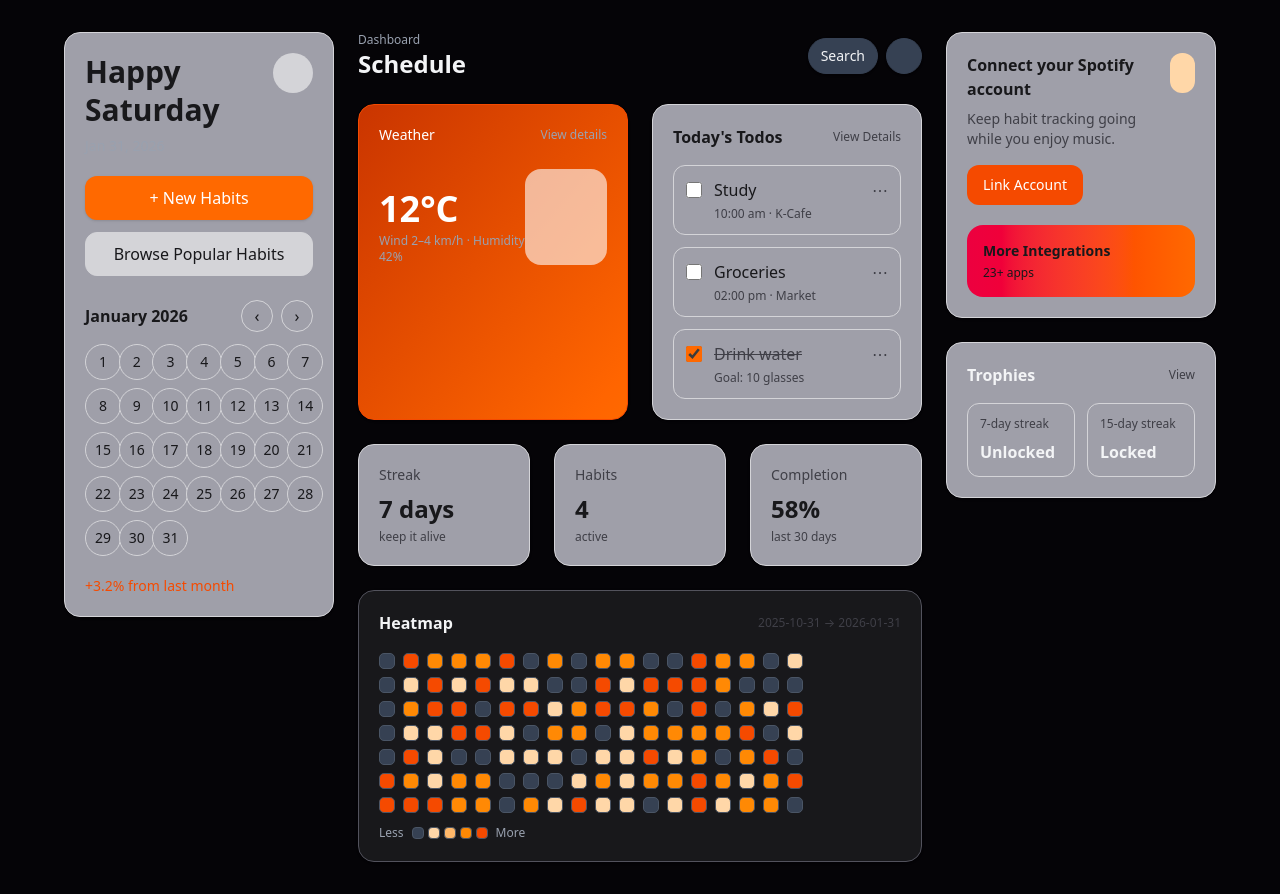
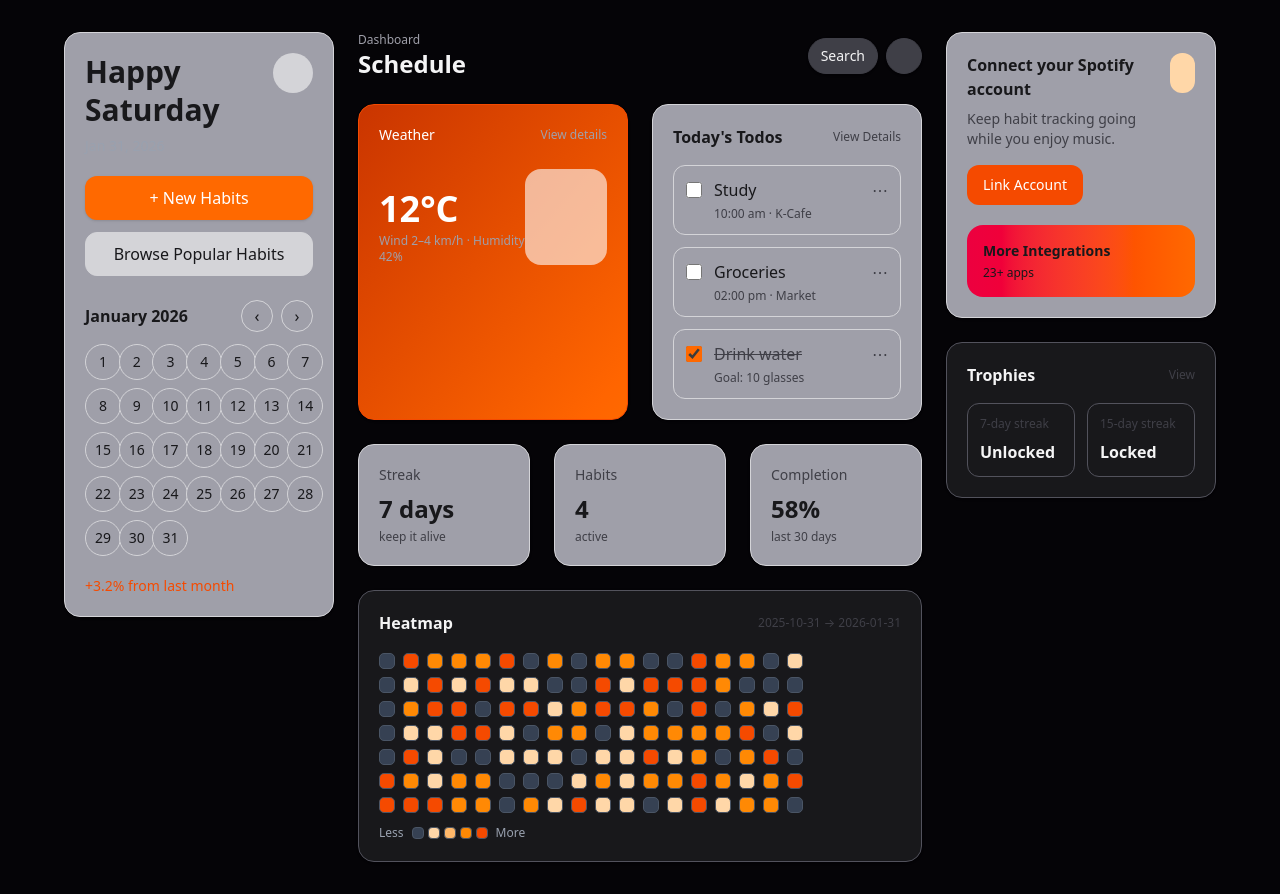
Before and after one commit to lucaskampi/habit-tracker, a Next.js app: page /dashboard in a window 1280 px wide. Built offline with nearby package versions, Linux system fonts and the light colour scheme; no server answers.

Commit message:
feat: changing components bg color to zinc-900

```diff
--- a/src/app/dashboard/page.tsx
+++ b/src/app/dashboard/page.tsx
@@ -59,7 +59,7 @@ export default function DashboardPage() {
   }, [end, start]);
 
   return (
-    <div className="min-h-screen px-6 py-8 bg-[#050407] text-gray-100">
+    <div className="min-h-screen px-6 py-8 bg-[#050407] text-zinc-100">
       <div className="mx-auto max-w-6xl grid grid-cols-12 gap-6">
         <div className="col-span-12 lg:col-span-3">
           <Sidebar />
@@ -68,15 +68,15 @@ export default function DashboardPage() {
         <div className="col-span-12 lg:col-span-6 space-y-6">
           <div className="flex items-center justify-between">
             <div>
-              <div className="text-xs text-gray-400">Dashboard</div>
+              <div className="text-xs text-zinc-400">Dashboard</div>
               <h1 className="text-2xl font-semibold">Schedule</h1>
             </div>
 
             <div className="flex items-center gap-2">
-              <button className="h-9 px-3 rounded-full bg-gray-700 shadow-sm border border-gray-700 text-sm text-gray-100">
+              <button className="h-9 px-3 rounded-full bg-zinc-700 shadow-sm border border-zinc-700 text-sm text-zinc-100">
                 Search
               </button>
-              <button className="h-9 w-9 rounded-full bg-gray-700 shadow-sm border border-gray-700 text-gray-100" aria-label="Profile" />
+              <button className="h-9 w-9 rounded-full bg-zinc-700 shadow-sm border border-zinc-700 text-zinc-100" aria-label="Profile" />
             </div>
           </div>
 
@@ -84,12 +84,12 @@ export default function DashboardPage() {
             <div className="rounded-2xl bg-gradient-to-br from-orange-700 to-orange-500 p-5 shadow-sm border border-orange-600 text-white">
               <div className="flex items-center justify-between">
                 <div className="text-sm font-medium">Weather</div>
-                <a className="text-xs text-gray-400">View details</a>
+                <a className="text-xs text-zinc-400">View details</a>
               </div>
               <div className="mt-6 flex items-end justify-between">
                 <div>
                   <div className="text-4xl font-semibold">12°C</div>
-                  <div className="text-xs text-gray-400 mt-1">Wind 2–4 km/h · Humidity 42%</div>
+                  <div className="text-xs text-zinc-400 mt-1">Wind 2–4 km/h · Humidity 42%</div>
                 </div>
                 <div className="h-24 w-24 rounded-2xl bg-white/60" />
               </div>
@@ -124,17 +124,17 @@ export default function DashboardPage() {
 
         <div className="col-span-12 lg:col-span-3 space-y-6">
           <IntegrationsCard />
-          <div className="bg-zinc-400 rounded-2xl p-5 shadow-sm border border-zinc-300">
+          <div className="bg-zinc-900 rounded-2xl p-5 shadow-sm border border-zinc-600 text-zinc-100">
             <div className="flex items-center justify-between">
               <h3 className="font-semibold">Trophies</h3>
               <span className="text-xs text-zinc-700">View</span>
             </div>
             <div className="mt-4 grid grid-cols-2 gap-3">
-              <div className="rounded-xl border border-zinc-300 p-3 bg-zinc-400">
+              <div className="rounded-xl border border-zinc-600 p-3 bg-zinc-900">
                 <div className="text-xs text-zinc-700">7-day streak</div>
                 <div className="mt-2 font-semibold">Unlocked</div>
               </div>
-              <div className="rounded-xl border border-zinc-300 p-3 bg-zinc-400">
+              <div className="rounded-xl border border-zinc-600 p-3 bg-zinc-900">
                 <div className="text-xs text-zinc-700">15-day streak</div>
                 <div className="mt-2 font-semibold">Locked</div>
               </div>
```
